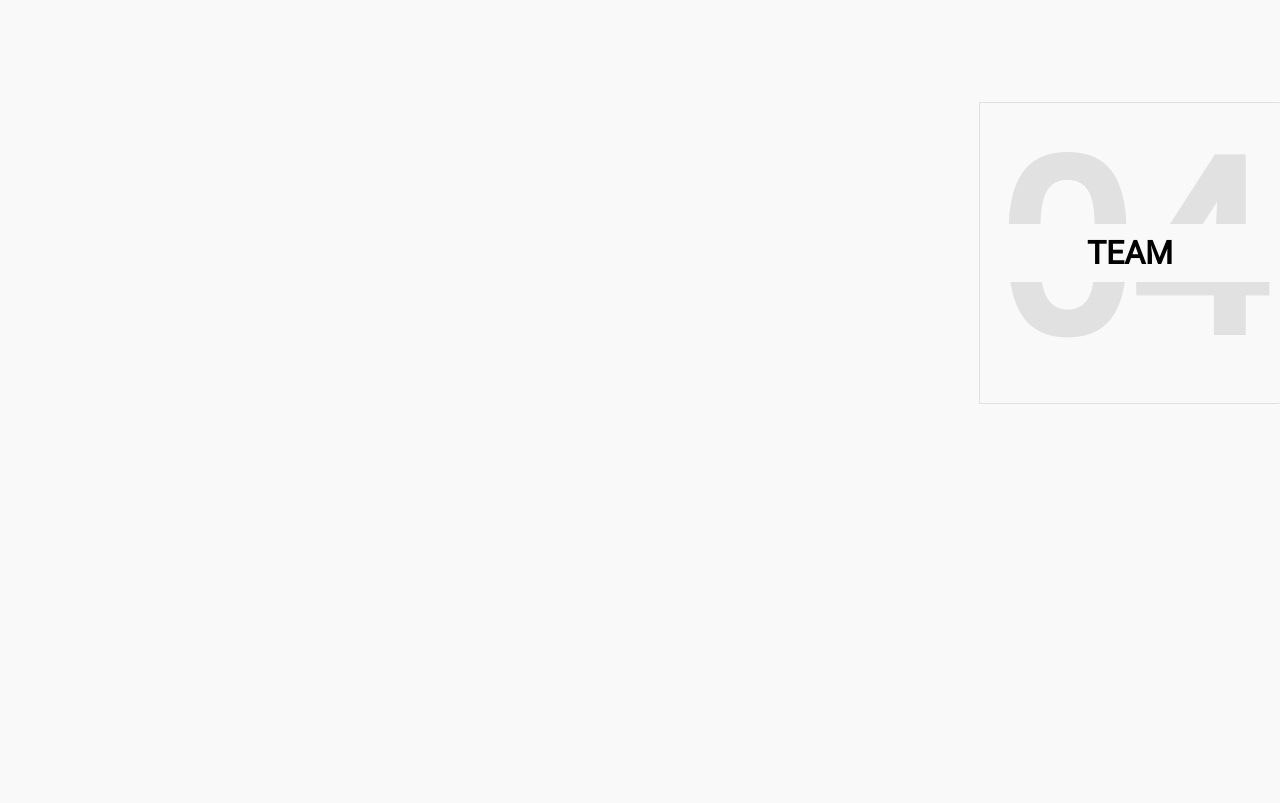
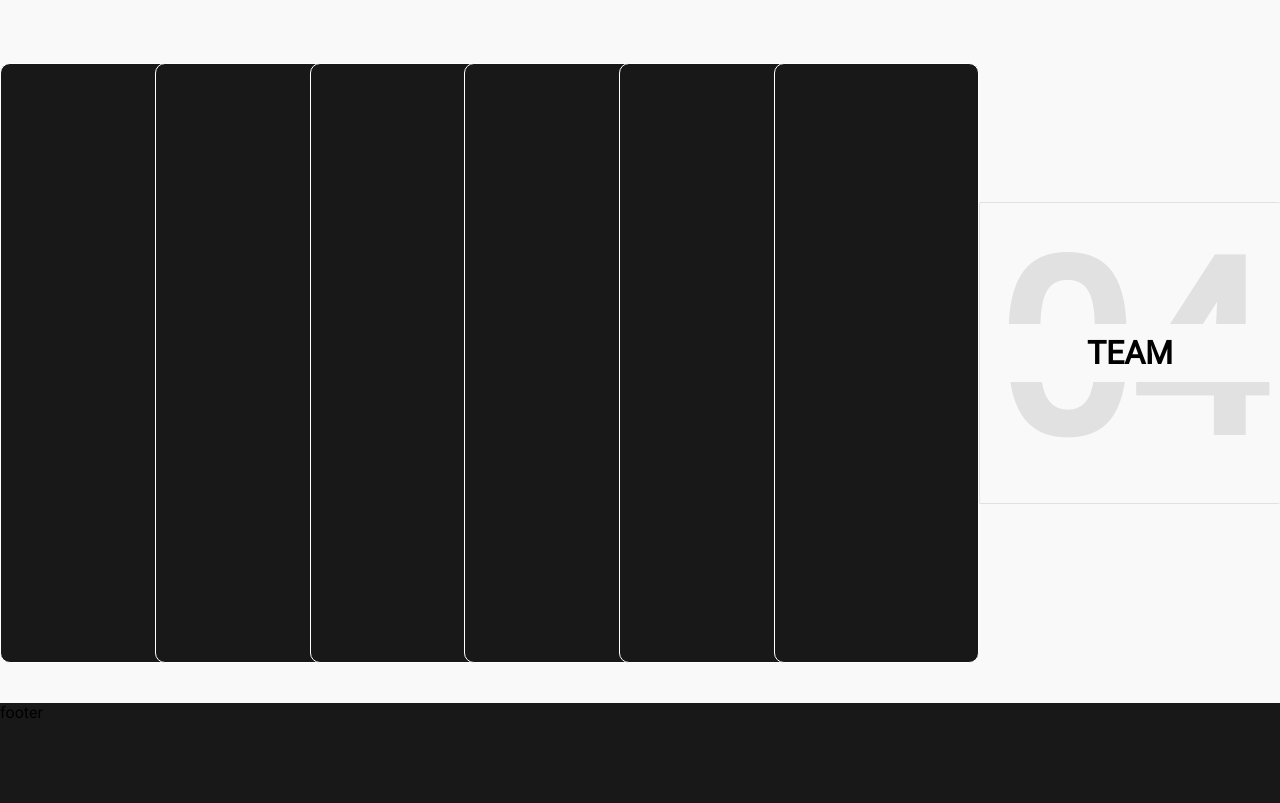
Before and after one commit to vladmashtak/portfolio, a website built with webpack: page src/template.html in a window 1280 px wide. Shown: the part 2439-3242 px from the top of the page. Before the commit the page ends 2942 px from the top, so only its background shows below. Built offline with nearby package versions, Linux system fonts and the light colour scheme; what particlesjs would draw is missing.

Commit message:
add team card

```diff
--- /dev/null
+++ b/src/styles/_card.scss
@@ -0,0 +1,35 @@
+
+.card-container {
+  position: absolute;
+  height: 700px;
+  width: 100%;
+  top: 60px;
+  display: flex;
+
+  .card {
+    display: flex;
+    height: 600px;
+    width: 300px;
+    background-color: #181818;
+    border-radius: 10px;
+    transition: 0.4s ease-out;
+    border: 1px solid #fff;
+    position: relative;
+    left: 0;
+  }
+
+  .card:not(:first-child) {
+    margin-left: -50px;
+  }
+
+  .card:hover {
+    transform: translateY(-20px);
+    transition: 0.4s ease-out;
+  }
+
+  .card:hover ~ .card {
+    position: relative;
+    left: 50px;
+    transition: 0.4s ease-out;
+  }
+}
--- a/src/styles/index.scss
+++ b/src/styles/index.scss
@@ -7,7 +7,9 @@
 @import "variables";
 // @import "bootstrap";
 
+@import "~owl.carousel/dist/assets/owl.carousel.css";
 @import "honeycomb";
+@import "card";
 
 html {
   font-family: $font-family;
@@ -15,7 +17,19 @@ html {
   background-color: #f9f9f9;
 }
 
-.header {
+h1 {
+  color: #000;
+  font-size: 6rem;
+  text-shadow: 3px 2px 3px rgba(255, 255, 255, 0.2);
+  margin: 0;
+  position: relative;
+  top: 75px;
+}
+
+h3 {
+}
+
+header {
   display: flex;
 
   width: 100%;
@@ -37,16 +51,10 @@ html {
   }
 }
 
-h1 {
-  color: #000;
-  font-size: 6rem;
-  text-shadow: 3px 2px 3px rgba(255, 255, 255, 0.2);
-  margin: 0;
-  position: relative;
-  top: 75px;
-}
-
-h3 {
+footer {
+  width: 100%;
+  height: 100px;
+  background-color: #181818;
 }
 
 main {
@@ -124,7 +132,7 @@ main {
   .team {
     display: flex;
     flex-direction: row;
-    min-height: 500px;
+    min-height: 700px;
 
 
     &__content {
--- a/src/template.html
+++ b/src/template.html
@@ -12,10 +12,11 @@
 
 <body>
 
-<header class="header">
+<header>
     <canvas class="particles-background"></canvas>
     <h1>Future site name</h1>
 </header>
+
 <main>
     <section class="about-us">
         <div class="section-number left">
@@ -76,19 +77,53 @@
         </div>
         <div class="projects__content">
             <div class="honeycomb-container">
-                <div class="honeycomb-item"><div class="hexagon"></div></div>
-                <div class="honeycomb-item"><div class="hexagon"></div></div>
-                <div class="honeycomb-item"><div class="hexagon"></div></div>
-                <div class="honeycomb-item"><div class="hexagon"></div></div>
-                <div class="honeycomb-item"><div class="hexagon"></div></div>
-                <div class="honeycomb-item"><div class="hexagon"></div></div>
-                <div class="honeycomb-item"><div class="hexagon"></div></div>
-                <div class="honeycomb-item"><div class="hexagon"></div></div>
-                <div class="honeycomb-item"><div class="hexagon"></div></div>
+                <div class="honeycomb-item">
+                    <div class="hexagon"></div>
+                </div>
+                <div class="honeycomb-item">
+                    <div class="hexagon"></div>
+                </div>
+                <div class="honeycomb-item">
+                    <div class="hexagon"></div>
+                </div>
+                <div class="honeycomb-item">
+                    <div class="hexagon"></div>
+                </div>
+                <div class="honeycomb-item">
+                    <div class="hexagon"></div>
+                </div>
+                <div class="honeycomb-item">
+                    <div class="hexagon"></div>
+                </div>
+                <div class="honeycomb-item">
+                    <div class="hexagon"></div>
+                </div>
+                <div class="honeycomb-item">
+                    <div class="hexagon"></div>
+                </div>
+                <div class="honeycomb-item">
+                    <div class="hexagon"></div>
+                </div>
             </div>
         </div>
     </section>
     <section class="team">
+        <div class="team__content">
+            <div class="card-container">
+                <div class="card">
+                </div>
+                <div class="card">
+                </div>
+                <div class="card">
+                </div>
+                <div class="card">
+                </div>
+                <div class="card">
+                </div>
+                <div class="card">
+                </div>
+            </div>
+        </div>
         <div class="section-number right">
             <div class="section-number__block">
                 <div class="section-number__number">
@@ -102,6 +137,10 @@
     </section>
 </main>
 
+<footer>
+    footer
+</footer>
+
 </body>
 
 </html>
```
Also changed, not shown: src/images/employee2.jpg (added), 2 other files.
